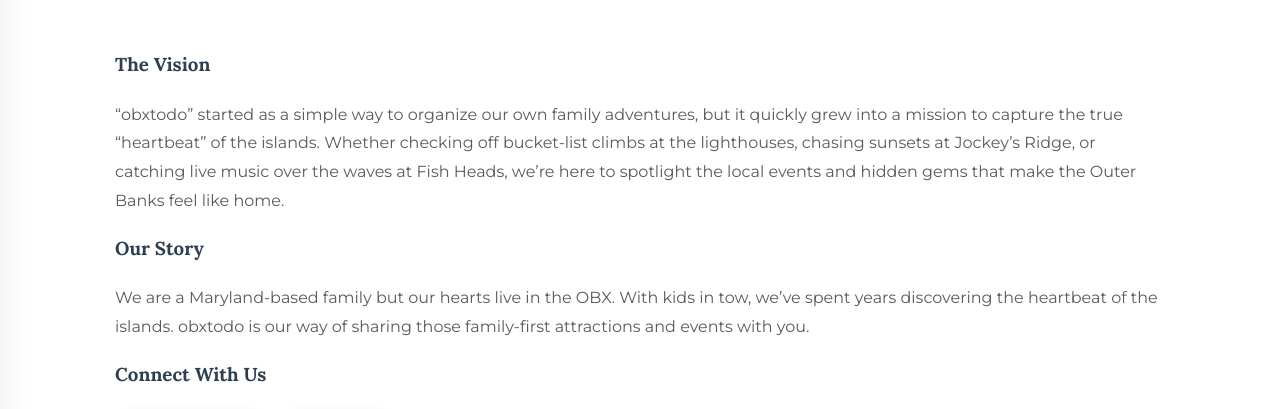
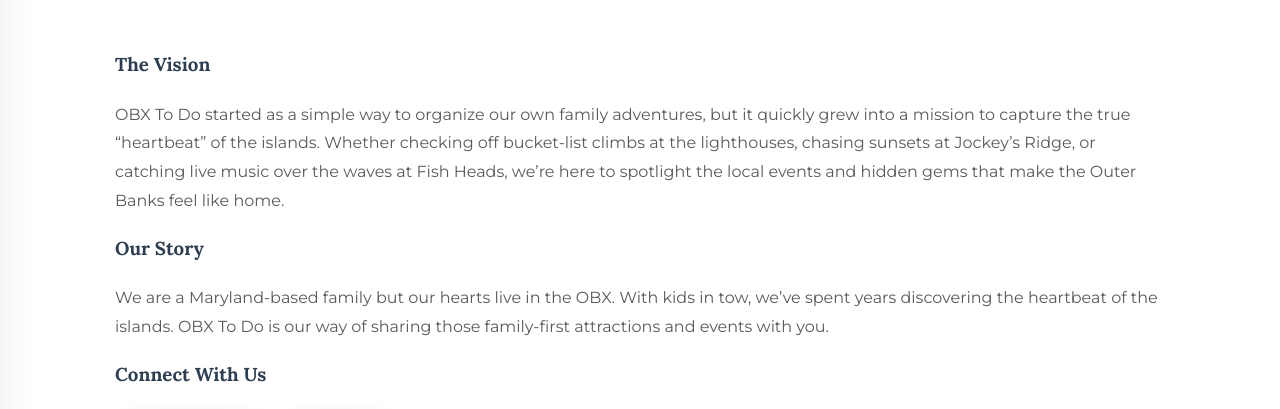
Before and after one commit to obxtodo/obxtodo.com, a Jekyll site: the page built from _gallery/about.md, in a window 1280 px wide. Shown: the part 198-607 px from the top of the page. Built offline with Jekyll 4.4.1, drawn with Linux system fonts in a browser that asks for light colours.

Commit message:
about text

```diff
--- a/_gallery/about.md
+++ b/_gallery/about.md
@@ -8,10 +8,10 @@
 ---
 
 ### The Vision
-"obxtodo" started as a simple way to organize our own family adventures, but it quickly grew into a mission to capture the true "heartbeat" of the islands. Whether checking off bucket-list climbs at the lighthouses, chasing sunsets at Jockey’s Ridge, or catching live music over the waves at Fish Heads, we’re here to spotlight the local events and hidden gems that make the Outer Banks feel like home.
+OBX To Do started as a simple way to organize our own family adventures, but it quickly grew into a mission to capture the true "heartbeat" of the islands. Whether checking off bucket-list climbs at the lighthouses, chasing sunsets at Jockey’s Ridge, or catching live music over the waves at Fish Heads, we’re here to spotlight the local events and hidden gems that make the Outer Banks feel like home.
 
 ### Our Story
-We are a Maryland-based family but our hearts live in the OBX. With kids in tow, we’ve spent years discovering the heartbeat of the islands. obxtodo is our way of sharing those family-first attractions and events with you.
+We are a Maryland-based family but our hearts live in the OBX. With kids in tow, we’ve spent years discovering the heartbeat of the islands. OBX To Do is our way of sharing those family-first attractions and events with you.
 
 ### Connect With Us
 <div class="connect-container">
```
